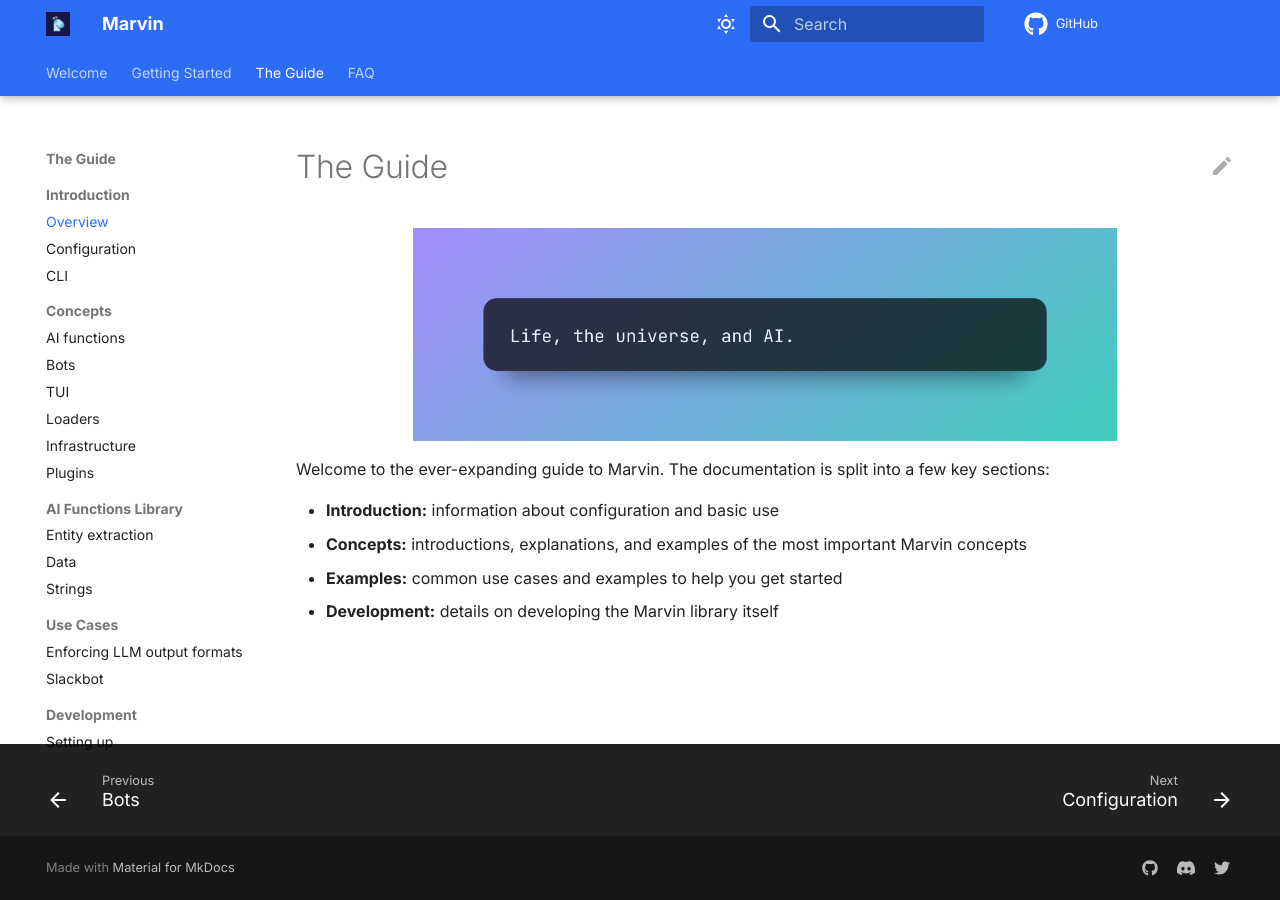
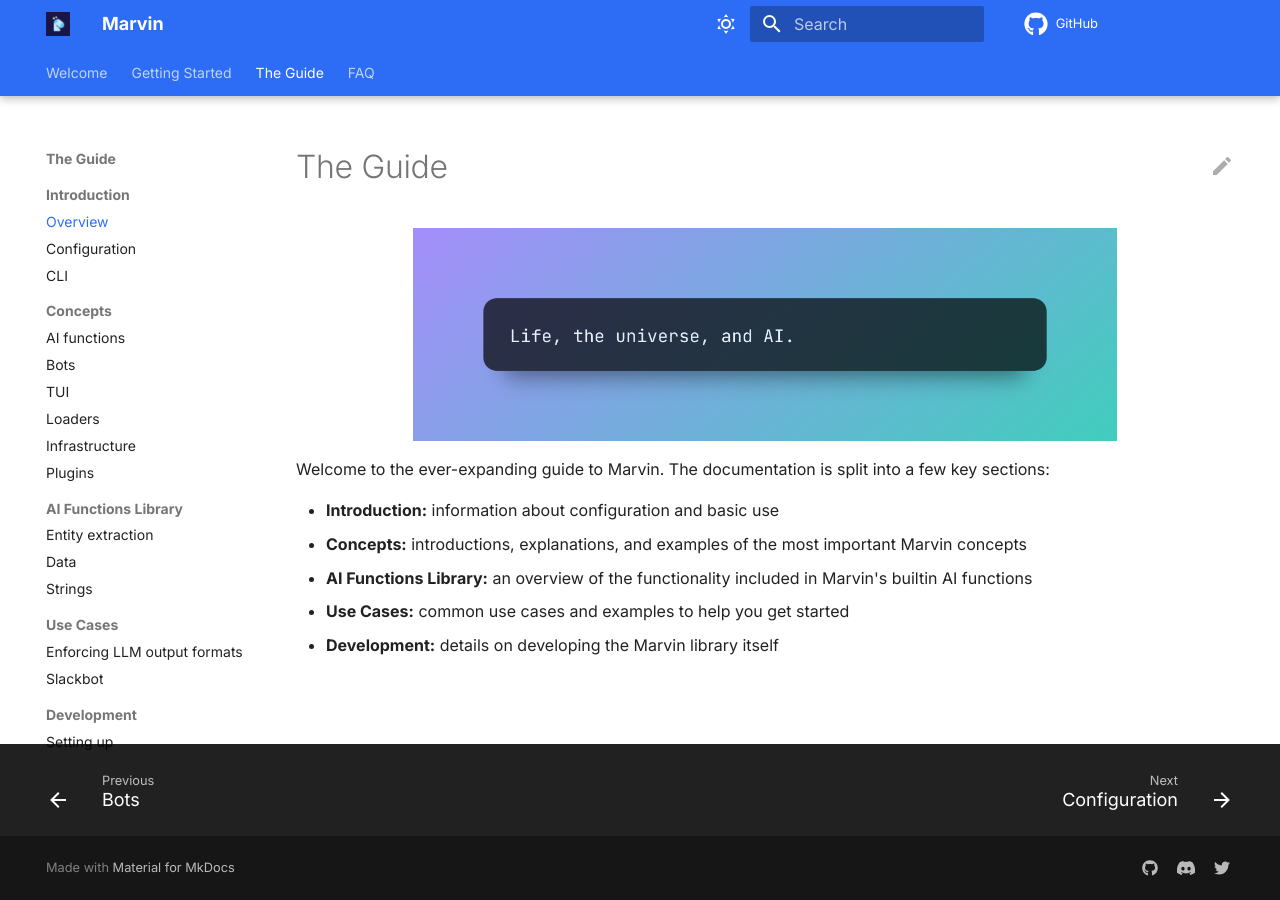
Before and after one commit to PrefectHQ/marvin, an MkDocs documentation site: the page built from docs/guide/introduction/overview.md, in a window 1280 px wide. Built offline with MkDocs 1.6.1 and Material for MkDocs 9.7.7, drawn with Linux system fonts in a browser that asks for light colours; comment, search, counter and statistics services are not loaded.

Commit message:
Update overview.md

```diff
--- a/docs/guide/introduction/overview.md
+++ b/docs/guide/introduction/overview.md
@@ -8,5 +8,6 @@
 
 - **Introduction:** information about configuration and basic use
 - **Concepts:** introductions, explanations, and examples of the most important Marvin concepts
-- **Examples:** common use cases and examples to help you get started
+- **AI Functions Library:** an overview of the functionality included in Marvin's builtin AI functions
+- **Use Cases:** common use cases and examples to help you get started
 - **Development:** details on developing the Marvin library itself
```
